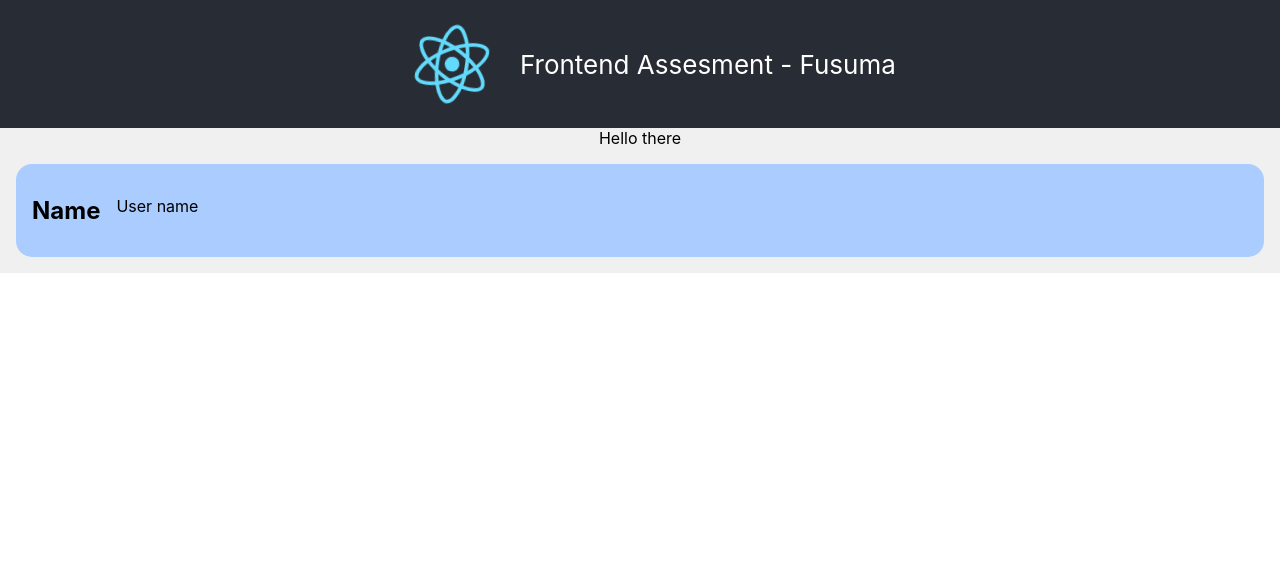
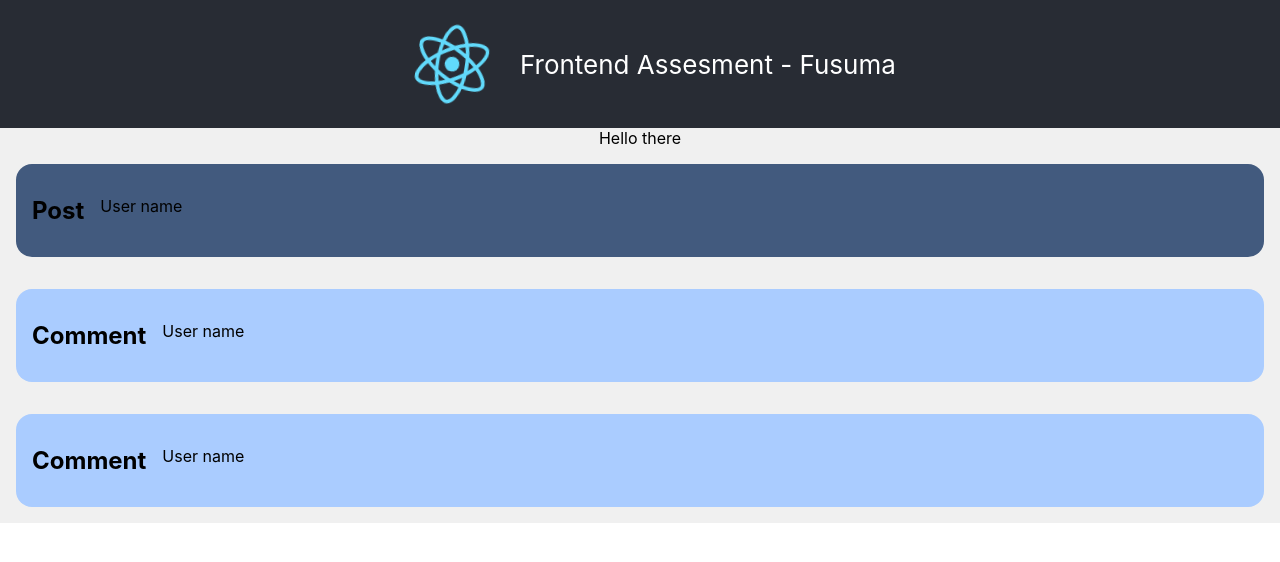
Before and after one commit to Fusuma-Tech/front-assesment, a React (Create React App) app: page / in a window 1280 px wide. Shown: the top 562 px of the page. Built offline with nearby package versions, Linux system fonts and the light colour scheme; data requests are answered from the project's data file.

Commit message:
first overview, some components in order, cleaning and fixing initial boilerplate

```diff
--- a/db.json
+++ b/db.json
@@ -4,6 +4,11 @@
       "id": 1,
       "name": "Good project ideas",
       "user": "Fran"
+    },
+    {
+      "id": 2,
+      "name": "Example hardcoded post ",
+      "user": "Iñaki"
     }
   ],
   "comments": [
--- a/package.json
+++ b/package.json
@@ -9,7 +9,8 @@
     "json-server": "^0.17.0",
     "react": "^17.0.2",
     "react-dom": "^17.0.2",
-    "react-scripts": "5.0.0",
+    "react-router-dom": "^6.2.1",
+    "react-scripts": "^5.0.0",
     "web-vitals": "^2.1.4"
   },
   "scripts": {
--- a/src/App.js
+++ b/src/App.js
@@ -1,20 +1,10 @@
-import logo from "./logo.svg";
-import "./App.css";
-
-import Comment from "./components/Comment";
+import Routes from './Routes';
 
 function App() {
+
+
   return (
-    <div className="App">
-      <header className="App-header">
-        <img src={logo} className="App-logo" alt="logo" />
-        <p>Frontend Assesment - Fusuma</p>
-      </header>
-      <body className="App-body">
-        Hello there
-        <Comment />
-      </body>
-    </div>
+    <Routes />
   );
 }
 
--- /dev/null
+++ b/src/Routes.js
@@ -0,0 +1,12 @@
+import { BrowserRouter, Route, Routes} from 'react-router-dom';
+import  Home  from '../src/pages/Home';
+
+
+export default () => (
+    <BrowserRouter>
+        <Routes>
+            <Route path="/" element={<Home/>}/>
+            <Route path="*" element={<div>404</div> } />
+        </Routes>
+    </BrowserRouter>
+);
--- a/src/components/Comment.jsx
+++ b/src/components/Comment.jsx
@@ -1,9 +1,9 @@
-import "./Comment.css";
+import "../styles/Comment.css";
 
 const Comment = () => {
   return (
-    <div className="Comment-container">
-      <div className="Comment-name">Name</div>
+    <div className="comment-container">
+      <div className="comment-name">Comment</div>
       <div>User name</div>
     </div>
   );
--- /dev/null
+++ b/src/components/Post.jsx
@@ -0,0 +1,17 @@
+import "../styles/Post.css";
+
+const Post = () => {
+
+
+
+
+
+  return (
+    <div className="post-container">
+      <div className="post-name">Post</div>
+      <div>User name</div>
+    </div>
+  );
+};
+
+export default Post;
--- /dev/null
+++ b/src/pages/Home.jsx
@@ -0,0 +1,33 @@
+import logo from "../logo.svg";
+import "../App.css";
+import Comment from "../components/Comment";
+import Post from '../components/Post'
+import {getAllComments} from '../services/comments'
+import React, { useState, useEffect } from 'react';
+function App() {
+
+const [commentFetch, setCommentFetch] = useState(getAllComments())
+
+  useEffect(() => {
+    setCommentFetch(getAllComments())
+    console.log(commentFetch)
+  }, [])
+
+
+  return (
+    <div className="App">
+      <header className="App-header">
+        <img src={logo} className="App-logo" alt="logo" />
+        <p>Frontend Assesment - Fusuma</p>
+      </header>
+      <div className="App-body">
+        Hello there
+        <Post />
+        <Comment />
+        <Comment />
+      </div>
+    </div>
+  );
+}
+
+export default App;
--- a/src/services/comments.js
+++ b/src/services/comments.js
@@ -1,5 +1,5 @@
 // todo: create service methods for accesing posts
-const API_URL = "http://localhost:3000";
+const API_URL = "http://localhost:3001";
 export const getCommentById = async (id) => {
   const response = await fetch(`${API_URL}/comments/${id}`);
   const data = await response.json();
@@ -11,3 +11,13 @@ export const getAllComments = async () => {
   const data = await response.json();
   return data;
 }
+
+/*Developer notes.
+API_URL was wrong. Initially was "http://localhost:3000"
+
+I should be able to make dinamic functions to reduce the code when fetching posts.
+
+Also i could use the Header as a Navbar
+
+At the beggining, further the nom run serve, i had to install this npm install --save react react-dom react-scripts
+*/
--- a/src/components/Comment.css
+++ b/src/styles/Comment.css
@@ -1,4 +1,4 @@
-.Comment-container {
+.comment-container {
   display: flex;
   flex-flow: row nowrap;
   border-radius: 1rem;
@@ -7,7 +7,7 @@
   margin: 1rem;
 }
 
-.Comment-name {
+.comment-name {
   font-size: 1.5rem;
   font-weight: bold;
   margin-right: 1rem;
--- /dev/null
+++ b/src/styles/Post.css
@@ -0,0 +1,14 @@
+.post-container {
+    display: flex;
+    flex-flow: row nowrap;
+    border-radius: 1rem;
+    background-color: #425a7e;
+    padding: 2rem 1rem;
+    margin: 1rem;
+  }
+
+  .post-name {
+    font-size: 1.5rem;
+    font-weight: bold;
+    margin-right: 1rem;
+  }
```
Also changed, not shown: 1 other file (tests, documents, lock files or other folders).
